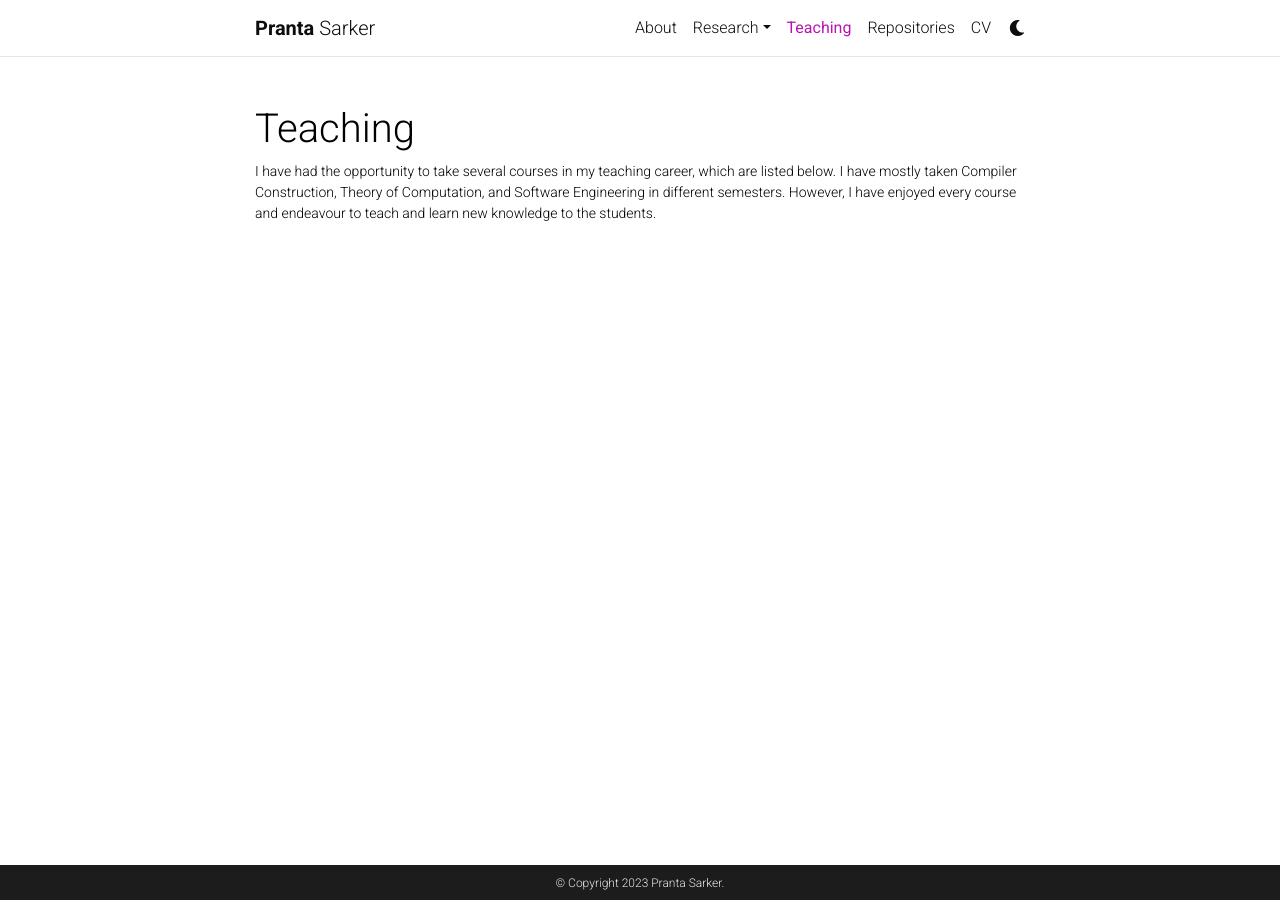
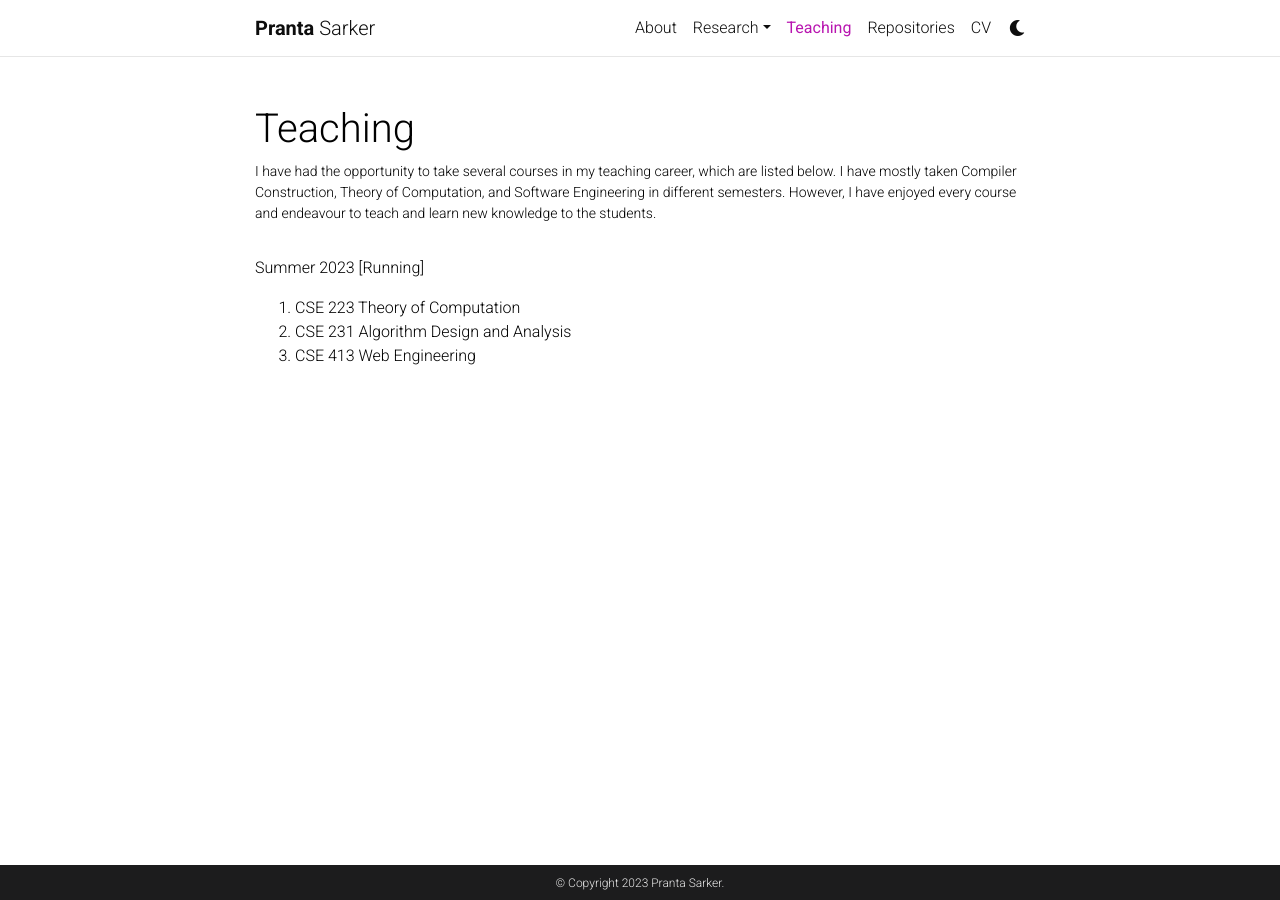
Before and after one commit to psarkerbd/psarkerbd.github.io, a Jekyll site: the page built from _pages/teaching.md, in a window 1280 px wide. Built offline with Jekyll 4.4.1, drawn with Linux system fonts in a browser that asks for light colours; comment, search, counter and statistics services are not loaded; a style sheet for code colours, icons or effects is not loaded.

Commit message:
Update teaching.md

```diff
--- a/_pages/teaching.md
+++ b/_pages/teaching.md
@@ -6,3 +6,7 @@
 nav: true
 nav_order: 3
 ---
+Summer 2023 [Running]
+1. CSE 223 Theory of Computation
+2. CSE 231 Algorithm Design and Analysis
+3. CSE 413 Web Engineering
```
